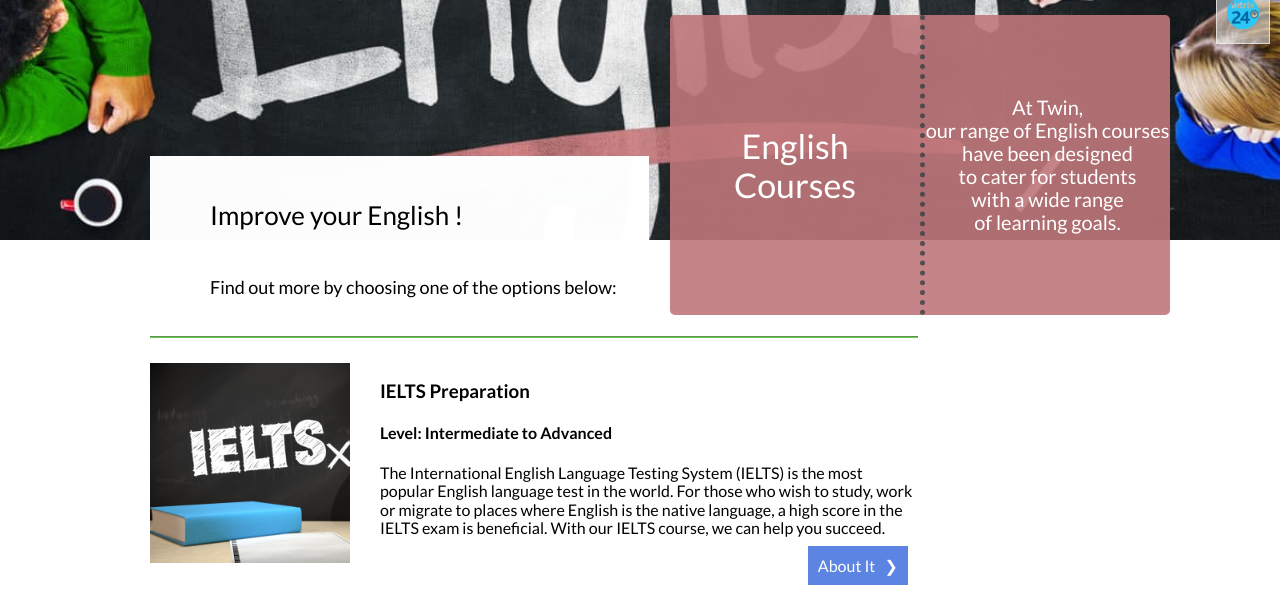
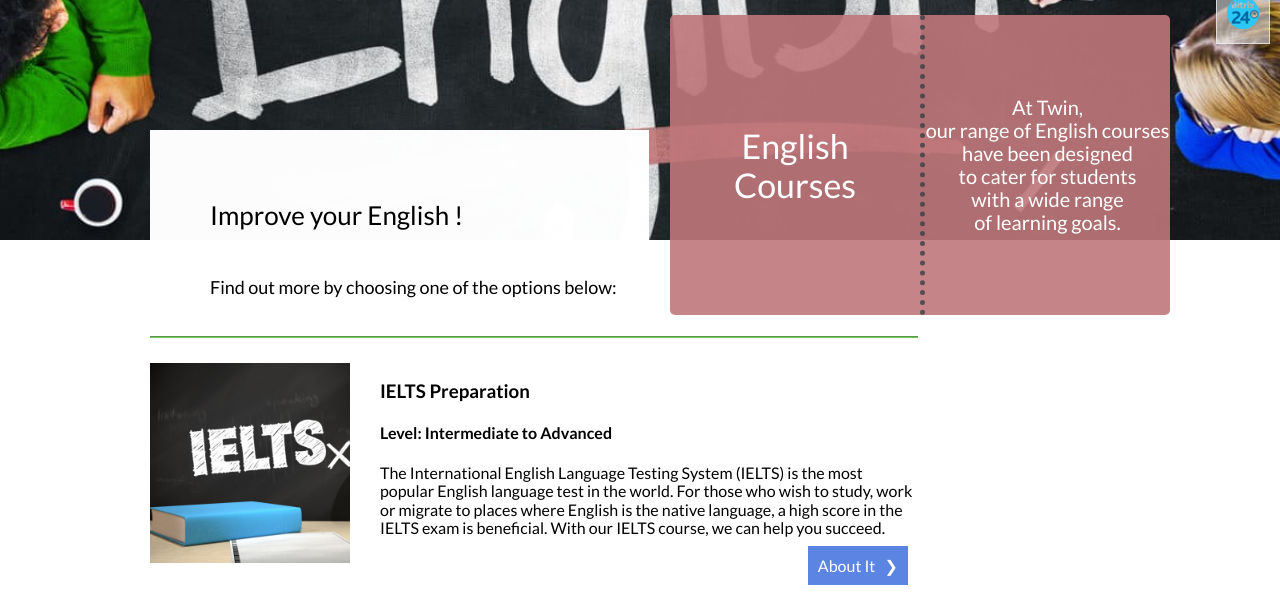
Before and after one commit to Butic/EngLab, a plain HTML site: page index.html in a window 1280 px wide. Shown: the part 280-877 px from the top of the page. Drawn offline with Linux system fonts and the light colour scheme.

Commit message:
Update style.css

```diff
--- a/css/style.css
+++ b/css/style.css
@@ -596,6 +596,10 @@ template {
   }
 }
 
+.section-courses .section-inner{
+  display:flex;
+  flex-direction:column;
+}
 .section-courses .section-inner .section-courses-text {
   background-color: rgba(255, 255, 255, 0.99);
   width: 65%;
```
